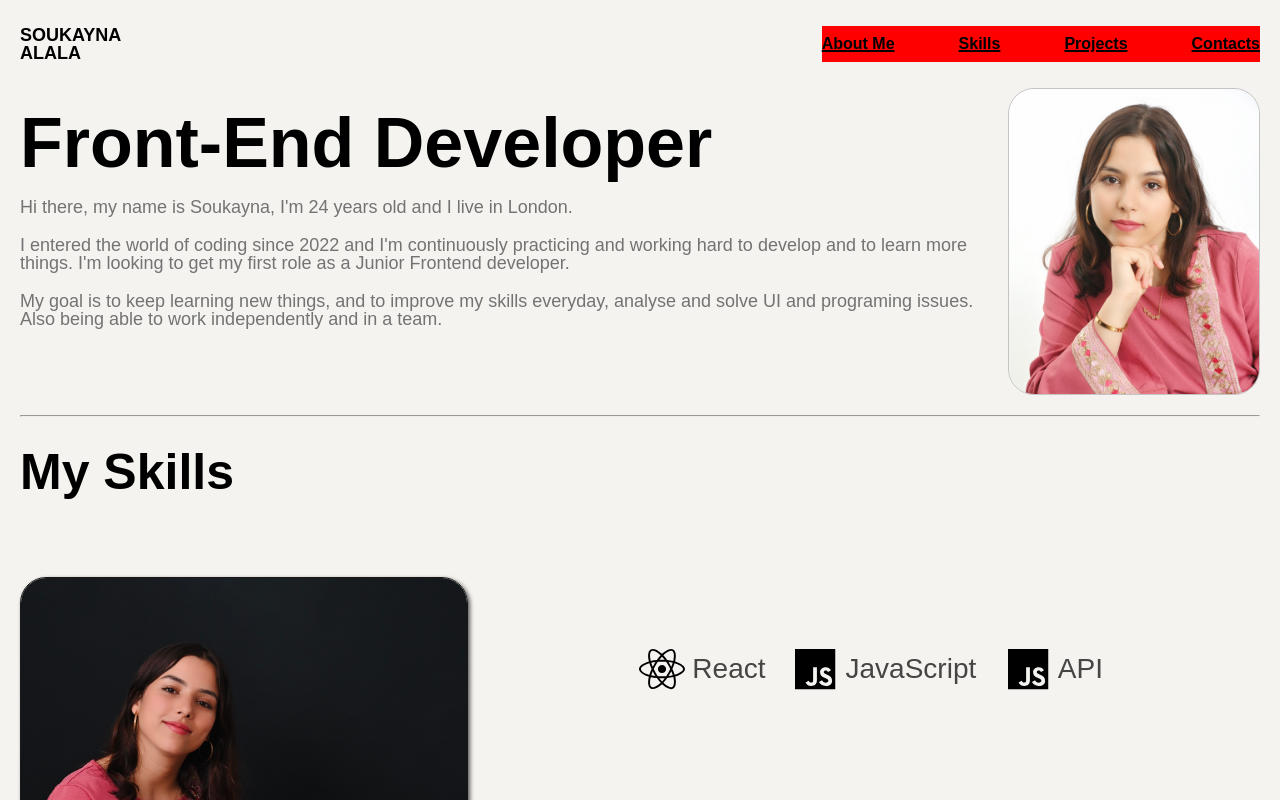
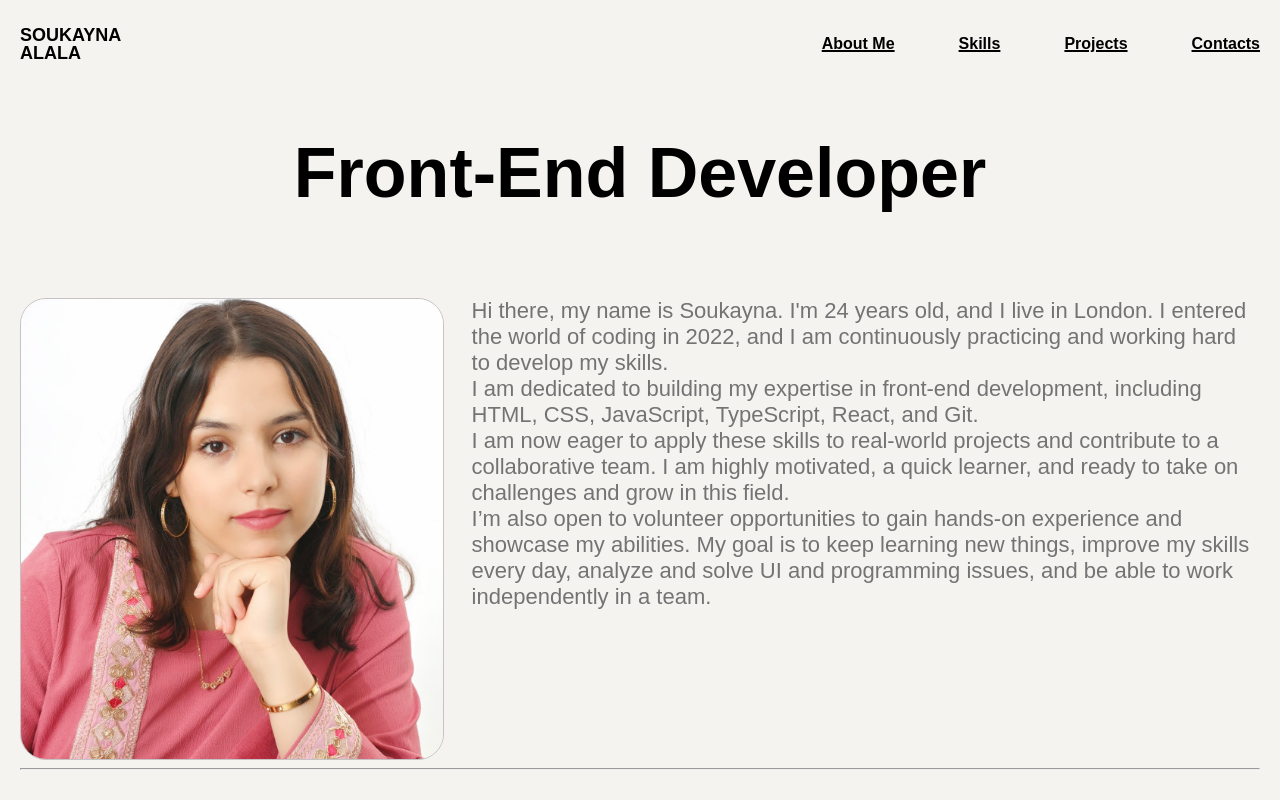
Before and after one commit to soukayna-alala/alala-portfolio, a React (Vite) app: page / in a window 1280 px wide. Shown: the top 800 px of the page. Built offline with nearby package versions, Linux system fonts and the light colour scheme.

Commit message:
working on CSS

```diff
--- a/src/components/AboutMe/AboutMe.module.css
+++ b/src/components/AboutMe/AboutMe.module.css
@@ -1,51 +1,52 @@
 .container {
   display: grid;
   grid-template-columns: auto;
-  background-color: #f5f3f0;
-  gap: 20px;
-  margin-bottom: 20px;
+  margin: 0 auto;
+  gap: 30px;
 
   @media (min-width: 1024px) {
-    grid-template-columns: auto auto;
+    grid-template-columns: 34% auto;
   }
 }
 
 .h1 {
-  padding: 0;
-  font-size: 32px;
+  padding: 20px 0 30px 0;
+  font-size: 40px;
   font-weight: 550;
   display: block;
   height: fit-content;
+  text-align: center;
+  margin: 30px 0;
 
-  @media (min-width: 320px) {
-    margin: 20px 0;
+  @media (min-width: 1024px) {
+    font-size: 90px;
+    grid-column: 1 / span 2;
   }
 
   @media (min-width: 768px) {
-    font-size: 50px;
-  }
-
-  @media (min-width: 1024px) {
     font-size: 70px;
   }
 }
 
 .paragraph {
-  font-size: 18px;
+  font-size: 22px;
   color: #737373;
-  margin-bottom: 20px;
+  line-height: 26px;
+  margin: 0 auto;
+  @media (min-width: 1024px) {
+    margin: 0;
+  }
 }
 
 .aboutMeImage {
   display: block;
-  align-items: center;
-  align-content: center;
-  margin: auto;
   border-radius: 26px;
   border: 1px solid #c5c3c3;
-  max-width: 80%;
+  margin: 0 auto;
+  width: 70%;
 
   @media (min-width: 1024px) {
-    max-width: 250px;
+    margin: 0;
+    width: 100%;
   }
 }
--- a/src/components/AboutMe/AboutMe.tsx
+++ b/src/components/AboutMe/AboutMe.tsx
@@ -7,7 +7,6 @@ export function AboutMe() {
   return (
     <>
       <div className={container}>
-        <div>
         <h1 className={h1}>
           <Typewriter
             words={["Front-End Developer"]}
@@ -16,27 +15,33 @@ export function AboutMe() {
             delaySpeed={1200}
           />
         </h1>
+        <img
+          className={aboutMeImage}
+          src="aboutMePic.jpg"
+          alt="Soukayna Alala's image "
+        />
+        <div>
           <p className={paragraph}>
-            Hi there, my name is Soukayna, I'm 24 years old and I live in
-            London.
-          </p>
-
-          <p className={paragraph}>
-            I entered the world of coding since 2022 and I'm continuously
-            practicing and working hard to develop and to learn more things. I'm
-            looking to get my first role as a Junior Frontend developer.
+            Hi there, my name is Soukayna. I'm 24 years old, and I live in
+            London. I entered the world of coding in 2022, and I am continuously
+            practicing and working hard to develop my skills.
           </p>
           <p className={paragraph}>
-            My goal is to keep learning new things, and to improve my skills
-            everyday, analyse and solve UI and programing issues. Also being
-            able to work independently and in a team.
+            I am dedicated to building my expertise in front-end development,
+            including HTML, CSS, JavaScript, TypeScript, React, and Git.
+          </p>
+          <p className={paragraph}>
+            I am now eager to apply these skills to real-world projects and
+            contribute to a collaborative team. I am highly motivated, a quick
+            learner, and ready to take on challenges and grow in this field.
+          </p>
+          <p className={paragraph}>
+            I’m also open to volunteer opportunities to gain hands-on experience
+            and showcase my abilities. My goal is to keep learning new things,
+            improve my skills every day, analyze and solve UI and programming
+            issues, and be able to work independently in a team.
           </p>
         </div>
-        <img
-          className={aboutMeImage}
-          src="myPicture.jpg"
-          alt="Soukayna Alala's image "
-        />
       </div>
     </>
   );
--- a/src/components/ContactForm/ContactForm.module.css
+++ b/src/components/ContactForm/ContactForm.module.css
@@ -1,7 +1,7 @@
 .form {
-  display: grid;
-  gap: 20px;
-  grid-template-columns: auto;
+  display: flex;
+  gap: 30px;
+  flex-direction: column;
   box-sizing: border-box;
   width: 100%;
   margin: 0;
@@ -30,14 +30,12 @@
 
 .fieldMessage,
 .field {
-  width: 97.8%;
-  display: block;
+  width: 100%;
   border: 0;
   background-color: #fff;
   border-radius: 8px;
   box-shadow: 4px 4px 4px #dad5d5;
   font-size: 18px;
-  padding-left: 16px;
 }
 
 .field {
@@ -46,6 +44,6 @@
 
 .error {
   padding: 14px 0 0 14px;
-  color: red;
+
   font-size: 16px;
 }
--- a/src/components/Footer/Footer.module.css
+++ b/src/components/Footer/Footer.module.css
@@ -3,39 +3,35 @@
 }
 
 .main {
-  display: grid;
-  grid-template-columns: auto;
+  display: flex;
+  /*grid-template-columns: auto auto;*/
   margin: 0 auto;
   justify-items: center;
+  gap: 20px;
 
   @media (min-width: 600px) {
-    grid-template-columns: 40% auto;
+    grid-template-columns: auto auto;
   }
 }
 
 .container {
-  display: grid;
-  width: 100%;
-  grid-template-columns: auto;
-  background-color: #f5f3f0;
   color: #454544;
-  font-size: 24px;
+  font-size: 20px;
   padding-bottom: 80px;
-  align-content: start;
-  align-items: start;
   /*margin: auto;*/
-  justify-content: start;
-  gap: 30px;
+  gap: 20px;
+  background: purple;
+}
 
-  a {
+.link {
   color: #1f1f1f;
   text-decoration: none;
-
+  display: block;
   opacity: 0.7;
   font-size: 30px;
 }
 
-  a:hover {
+.link:hover {
   color: #db00d8;
   opacity: 1;
 }
@@ -48,8 +44,8 @@
   height: fit-content;
 }
 
-  .contactFormContainer {
-    width: 100%;
+.formContainer {
+  flex-grow: 1;
 }
 
 .iconContainer {
@@ -61,4 +57,3 @@
   margin-right: 20px;
   color: #000;
 }
-}
--- a/src/components/Footer/Footer.tsx
+++ b/src/components/Footer/Footer.tsx
@@ -2,7 +2,6 @@ import styles from "./Footer.module.css";
 import { FontAwesomeIcon } from "@fortawesome/react-fontawesome";
 import { faLinkedin, faGithub } from "@fortawesome/free-brands-svg-icons";
 import { faPaperPlane, faPhone } from "@fortawesome/free-solid-svg-icons";
-import { ContactForm } from "../ContactForm/ContactForm.tsx";
 import {
   phone,
   phoneUser,
@@ -11,6 +10,7 @@ import {
   email,
   linkedin,
 } from "./constants.ts";
+import { ContactForm } from "../ContactForm/ContactForm.tsx";
 
 export function Footer() {
   const {
@@ -18,21 +18,23 @@ export function Footer() {
     container,
     contactMe,
     main,
-    contactFormContainer,
+    formContainer,
     iconContainer,
     icon,
+    link,
   } = styles;
+
   return (
     <footer className={footer} id="contacts">
-      <main className={main}>
+      <div className={main}>
         <div className={container}>
           <h4 className={contactMe}>Contact me</h4>
 
-          <a href={email}>
+          <a href={email} className={link}>
             <FontAwesomeIcon className={icon} icon={faPaperPlane} />
             {emailForUser}
           </a>
-          <a href={phoneUser}>
+          <a href={phoneUser} className={link}>
             <FontAwesomeIcon className={icon} icon={faPhone} />
             {phone}
           </a>
@@ -45,10 +47,10 @@ export function Footer() {
             </a>
           </div>
         </div>
-        <div className={contactFormContainer}>
+        <div className={formContainer}>
           <ContactForm />
         </div>
-      </main>
+      </div>
     </footer>
   );
 }
--- a/src/components/Header/Links/Links.module.css
+++ b/src/components/Header/Links/Links.module.css
@@ -12,7 +12,6 @@
 
   @media (min-width: 600px) {
     /*delete me when finished*/
-    background: red;
     /*delete me when finished*/
     display: grid;
     grid-template-columns: auto auto auto auto;
--- a/src/components/Projects/Projects.module.css
+++ b/src/components/Projects/Projects.module.css
@@ -17,7 +17,7 @@
 
   @media (min-width: 768px) {
     display: grid;
-    grid-template-columns: auto auto;
+    grid-template-columns: 50% auto;
     gap: 20px;
     margin-bottom: 80px;
   }
@@ -44,6 +44,7 @@
 
 .title {
   text-align: center;
+  margin: 0 auto;
   font-size: 30px;
   font-weight: 580;
   color: #4d4c4c;
--- a/src/components/Skills/Skills.module.css
+++ b/src/components/Skills/Skills.module.css
@@ -38,6 +38,7 @@
 
   @media (min-width: 320px) {
     grid-template-columns: 50% 50%;
+    margin: 0 auto;
   }
 
   @media (min-width: 800px) {
@@ -55,10 +56,10 @@
   font-size: 16px;
   cursor: pointer;
   opacity: 0.9;
-  margin: 40px auto;
+  margin: 0 auto;
 
   @media (min-width: 600px) {
-    margin-top: 60px;
+    margin: 0;
   }
 }
 
```
Also changed, not shown: public/aboutMePic.jpg (added), public/myPicture.jpg (deleted). Lines whose indentation alone changed are shown as unchanged.
